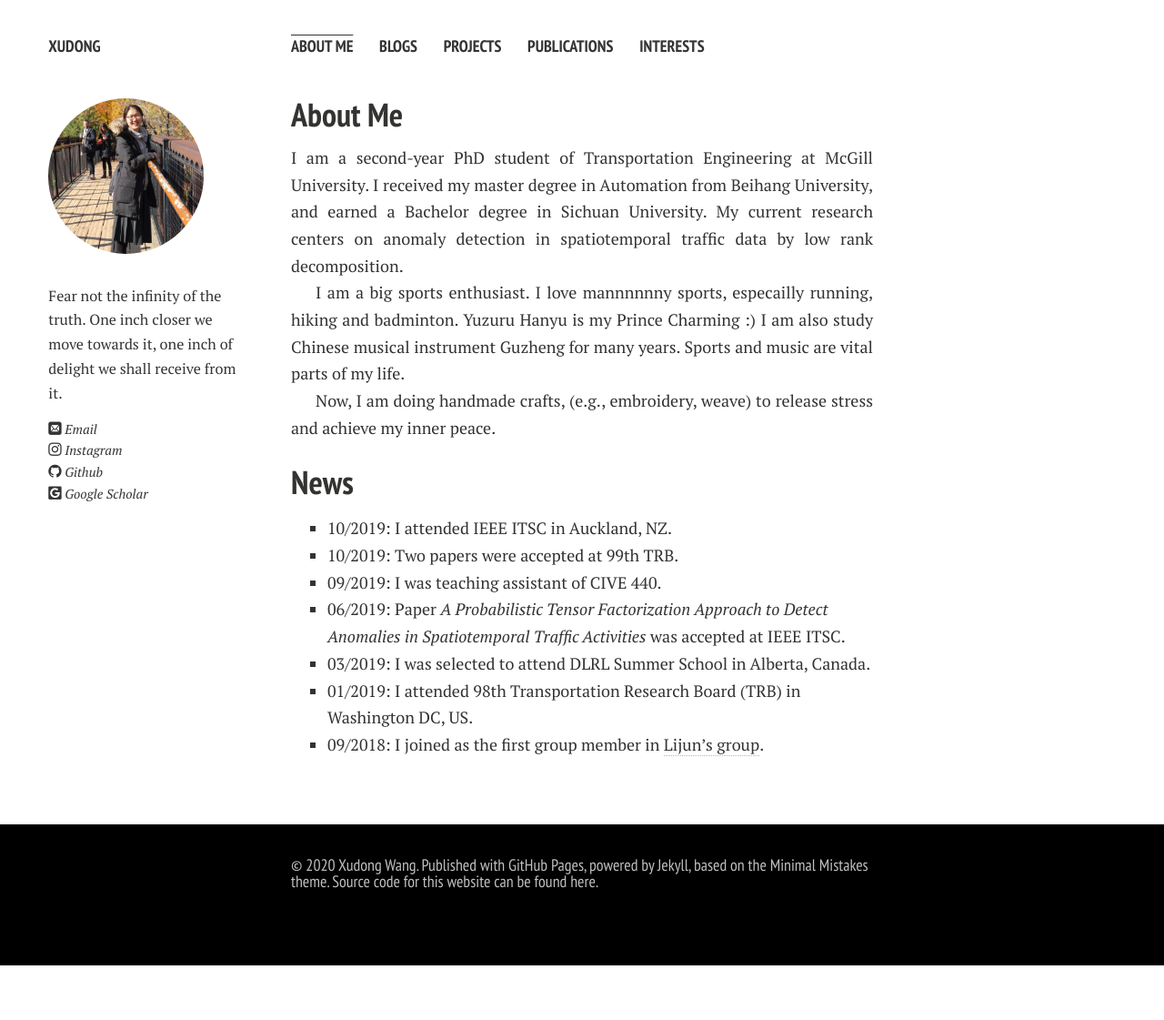
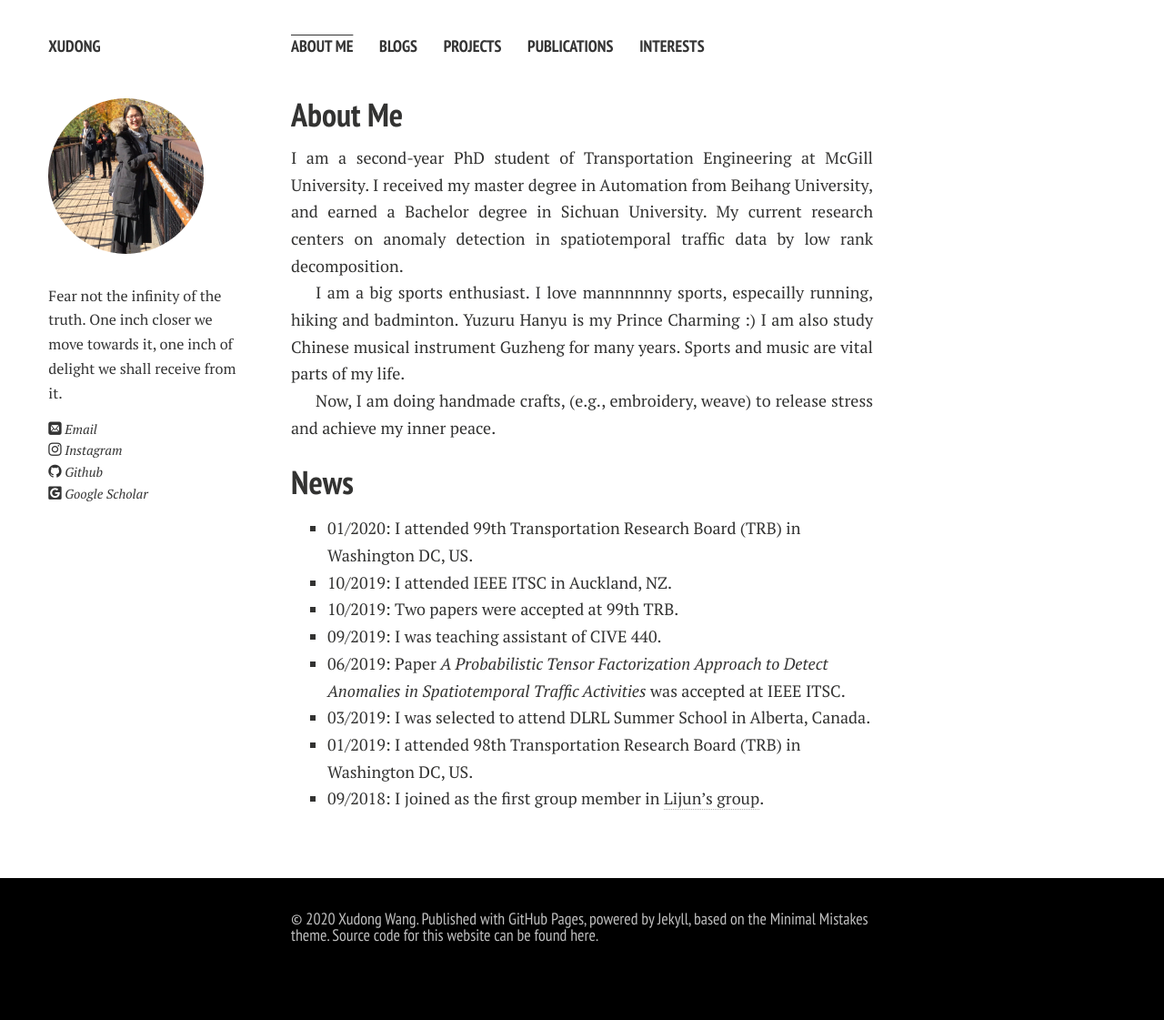
Before and after one commit to eveyuyi/Kaimaoge.github.io, a Jekyll site: the page built from index.md, in a window 1280 px wide. Shown: the whole page at 91% size. Built offline with Jekyll 4.4.1, drawn with Linux system fonts in a browser that asks for light colours; nearby versions of some CDN libraries; some web fonts are replaced; our own code applies the rules of GitHub Pages for plain Markdown files; before the commit the page ends 1061 px from its top, so only the background shows below that.

Commit message:
Update index.md

```diff
--- a/index.md
+++ b/index.md
@@ -12,6 +12,7 @@ Now, I am doing handmade crafts, (e.g., embroidery, weave) to release stress and
 
 ## News
 
+- 01/2020: I attended 99th Transportation Research Board (TRB) in Washington DC, US.
 - 10/2019: I attended IEEE ITSC in Auckland, NZ.
 - 10/2019: Two papers were accepted at 99th TRB.
 - 09/2019: I was teaching assistant of CIVE 440.
```
